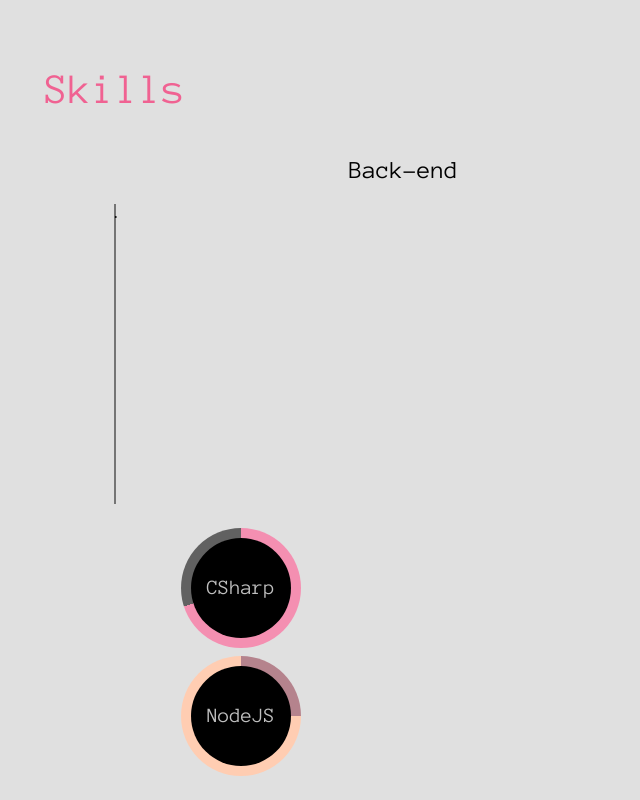
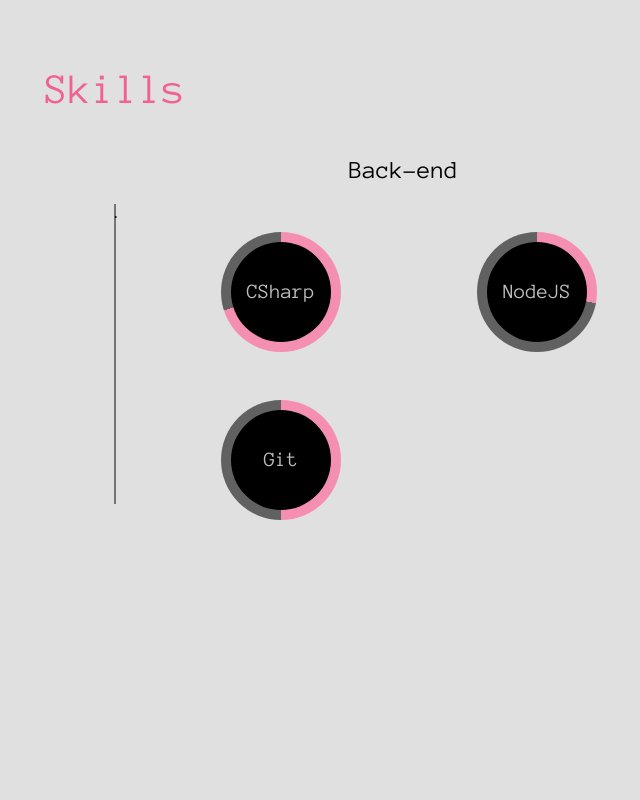
Before and after one commit to atir75/Portfolio-React, a React (Vite) app: page / in a window 1280 px wide. Shown: the part 1375-2175 px from the top of the page, without its empty margins (595-1235 px from the left). After the commit the page ends 1959 px from the top, so only its background shows below. Built offline with nearby package versions, Linux system fonts and the light colour scheme.

Commit message:
wip: git

```diff
--- a/src/components/Skilss/index.tsx
+++ b/src/components/Skilss/index.tsx
@@ -17,10 +17,10 @@
                 <div className="circle per-25">
                     <div className="test">NodeJS</div>
                 </div>
-                {/* <div className="circle per-50">
-                    <div className="inner">50%</div>
+                <div className="circle per-50">
+                    <div className="inner">Git</div>
                 </div>
-                <div className="circle per-75">
+                {/* <div className="circle per-75">
                     <div className="inner">75%</div>
                 </div>
                 <div className="circle per-100">
--- a/src/components/Skilss/styles.css
+++ b/src/components/Skilss/styles.css
@@ -60,12 +60,18 @@
   }
   .circle.per-0 {
     background-image: conic-gradient(#F48FB1 70%, #616161 0);
+    margin-left: 3rem;
+    margin-top: -18rem;
   }
   .circle.per-25 {
-    background-image: conic-gradient(#B5838D 25%, #FFCDB2 0);
+    background-image: conic-gradient(#F48FB1 28%, #616161 0);
+    margin-left: 19rem;
+    margin-top: -8rem;
   }
   .circle.per-50 {
-    background-image: conic-gradient(#B5838D 50%, #FFCDB2 0);
+    background-image: conic-gradient(#F48FB1 50%, #616161 0);
+    margin-left: 3rem;
+    margin-top: 3rem;
   }
   .circle.per-75 {
     background-image: conic-gradient(#B5838D 75%, #FFCDB2 0);
```
